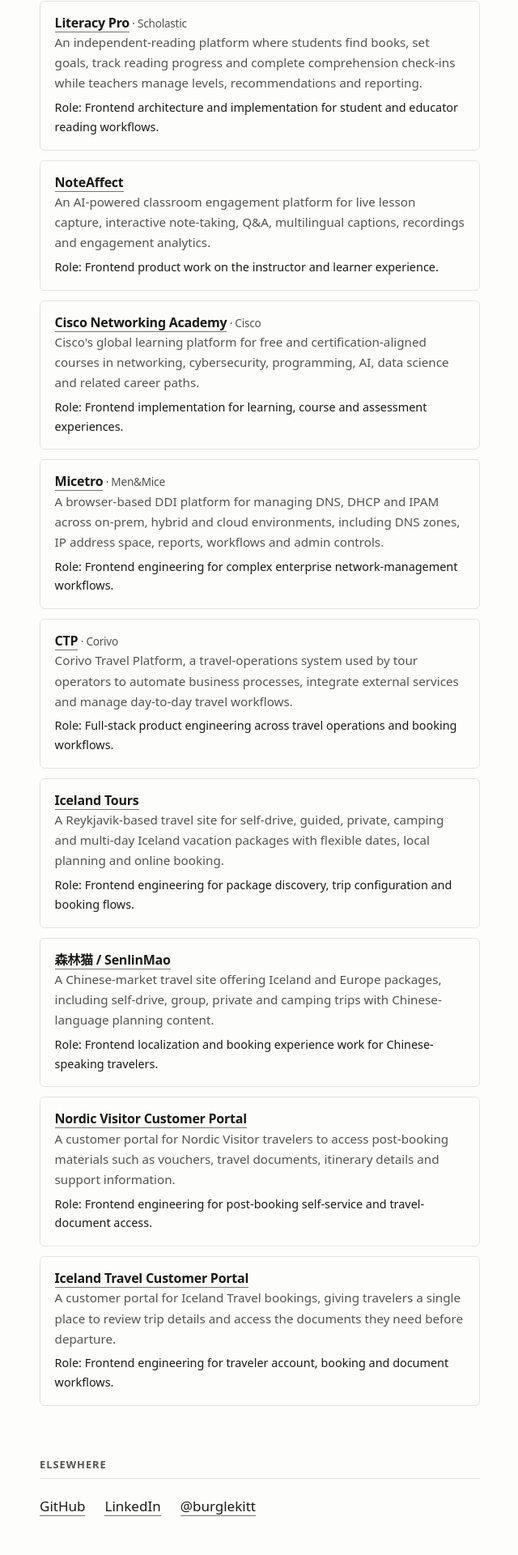
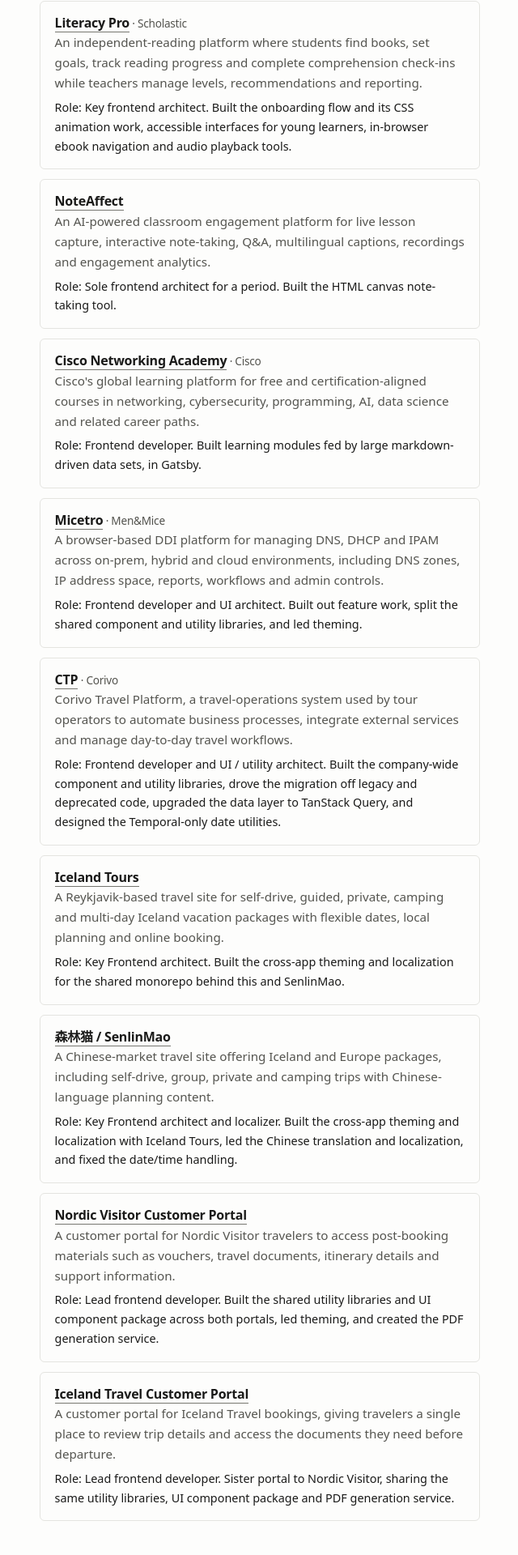
Before and after one commit to craig-o-curtis/craig-o-curtis.github.io, a Next.js app: page / in a window 1280 px wide. Shown: the part 1320-3240 px from the top of the page at 81% size, without its empty margins (319-959 px from the left). Built offline with nearby package versions, Linux system fonts and the light colour scheme.

Commit message:
Adjust roles

```diff
--- a/app/content.ts
+++ b/app/content.ts
@@ -36,14 +36,14 @@
     href: "https://education.scholastic.com/education/programs/literacypro.html",
     description:
       "An independent-reading platform where students find books, set goals, track reading progress and complete comprehension check-ins while teachers manage levels, recommendations and reporting.",
-    role: "Frontend architecture and implementation for student and educator reading workflows.",
+    role: "Key frontend architect. Built the onboarding flow and its CSS animation work, accessible interfaces for young learners, in-browser ebook navigation and audio playback tools.",
   },
   {
     name: "NoteAffect",
     href: "https://www.noteaffect.com/",
     description:
       "An AI-powered classroom engagement platform for live lesson capture, interactive note-taking, Q&A, multilingual captions, recordings and engagement analytics.",
-    role: "Frontend product work on the instructor and learner experience.",
+    role: "Sole frontend architect for a period. Built the HTML canvas note-taking tool.",
   },
   {
     name: "Cisco Networking Academy",
@@ -51,7 +51,7 @@
     href: "https://www.netacad.com/",
     description:
       "Cisco's global learning platform for free and certification-aligned courses in networking, cybersecurity, programming, AI, data science and related career paths.",
-    role: "Frontend implementation for learning, course and assessment experiences.",
+    role: "Frontend developer. Built learning modules fed by large markdown-driven data sets, in Gatsby.",
   },
   {
     name: "Micetro",
@@ -59,7 +59,7 @@
     href: "https://bluecatnetworks.com/products/micetro/",
     description:
       "A browser-based DDI platform for managing DNS, DHCP and IPAM across on-prem, hybrid and cloud environments, including DNS zones, IP address space, reports, workflows and admin controls.",
-    role: "Frontend engineering for complex enterprise network-management workflows.",
+    role: "Frontend developer and UI architect. Built out feature work, split the shared component and utility libraries, and led theming.",
   },
   {
     name: "CTP",
@@ -67,35 +67,35 @@
     href: "https://travelconnect.corivo.io/",
     description:
       "Corivo Travel Platform, a travel-operations system used by tour operators to automate business processes, integrate external services and manage day-to-day travel workflows.",
-    role: "Full-stack product engineering across travel operations and booking workflows.",
+    role: "Frontend developer and UI / utility architect. Built the company-wide component and utility libraries, drove the migration off legacy and deprecated code, upgraded the data layer to TanStack Query, and designed the Temporal-only date utilities.",
   },
   {
     name: "Iceland Tours",
     href: "https://www.icelandtours.is/",
     description:
       "A Reykjavik-based travel site for self-drive, guided, private, camping and multi-day Iceland vacation packages with flexible dates, local planning and online booking.",
-    role: "Frontend engineering for package discovery, trip configuration and booking flows.",
+    role: "Key Frontend architect. Built the cross-app theming and localization for the shared monorepo behind this and SenlinMao.",
   },
   {
     name: "森林猫 / SenlinMao",
     href: "https://www.senlinmao.com/",
     description:
       "A Chinese-market travel site offering Iceland and Europe packages, including self-drive, group, private and camping trips with Chinese-language planning content.",
-    role: "Frontend localization and booking experience work for Chinese-speaking travelers.",
+    role: "Key Frontend architect and localizer. Built the cross-app theming and localization with Iceland Tours, led the Chinese translation and localization, and fixed the date/time handling.",
   },
   {
     name: "Nordic Visitor Customer Portal",
     href: "https://my.nordicvisitor.com/",
     description:
       "A customer portal for Nordic Visitor travelers to access post-booking materials such as vouchers, travel documents, itinerary details and support information.",
-    role: "Frontend engineering for post-booking self-service and travel-document access.",
+    role: "Lead frontend developer. Built the shared utility libraries and UI component package across both portals, led theming, and created the PDF generation service.",
   },
   {
     name: "Iceland Travel Customer Portal",
     href: "https://my.icelandtravel.com/",
     description:
       "A customer portal for Iceland Travel bookings, giving travelers a single place to review trip details and access the documents they need before departure.",
-    role: "Frontend engineering for traveler account, booking and document workflows.",
+    role: "Lead frontend developer. Sister portal to Nordic Visitor, sharing the same utility libraries, UI component package and PDF generation service.",
   },
 ];
 
```
Also changed, not shown: context/BUILD.md (+10 -12 lines).
